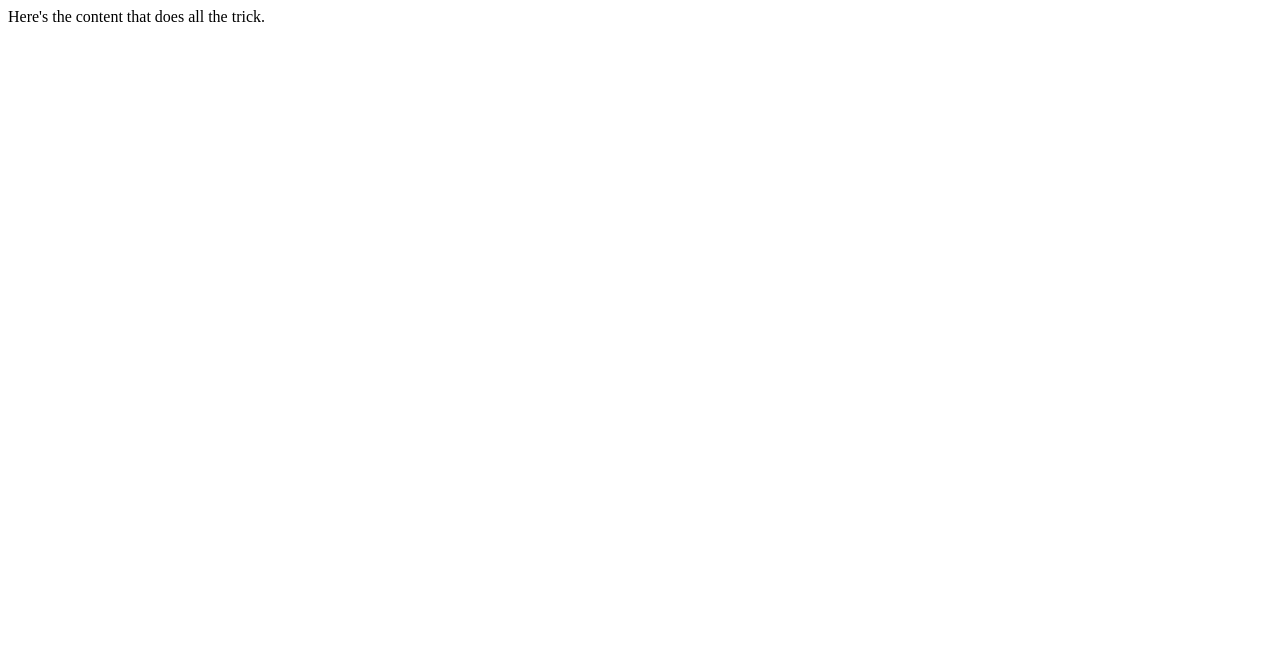
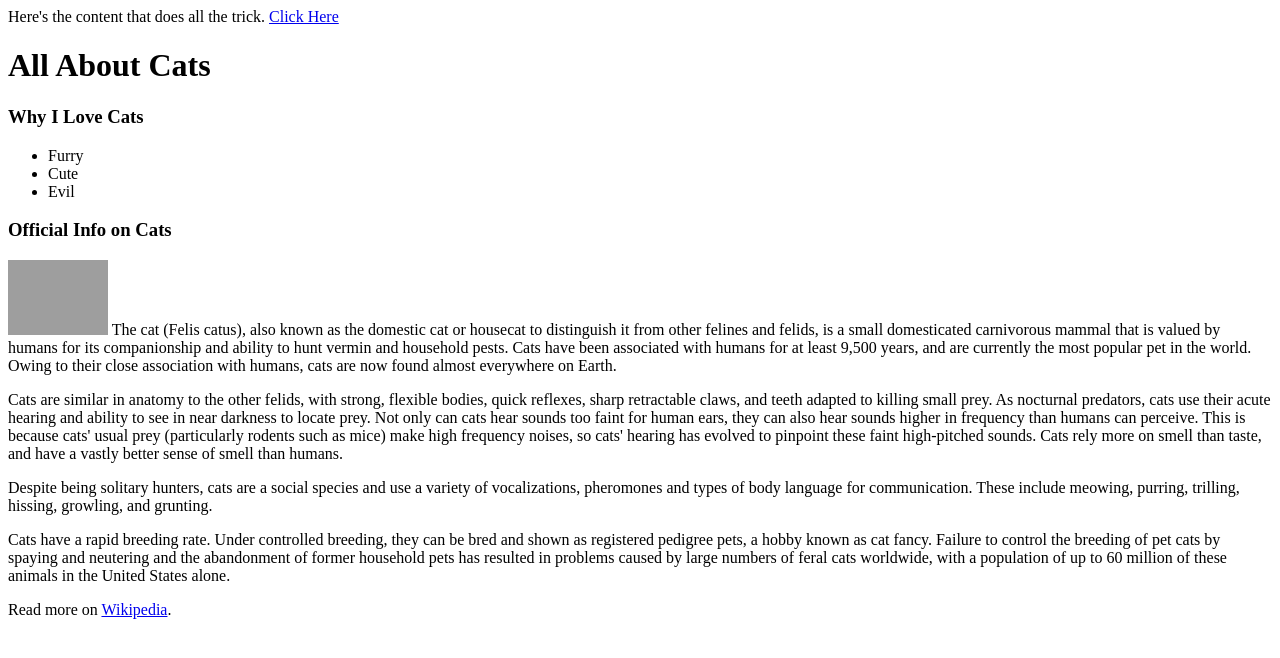
Before and after one commit to beyhka/first_source, a plain HTML site: page index.html in a window 1280 px wide. Drawn offline with Linux system fonts and the light colour scheme; grey boxes are pictures that could not be loaded.

Commit message:
Add files via upload

```diff
--- a/index.html
+++ b/index.html
@@ -6,5 +6,35 @@
   </header>
   <body>
     Here's the content that does all the trick.
+
+    <a href="index_contact.html">
+      Click Here
+    </a>
+
+<head>
+    <title>CSS grouping elements</title>
+    <meta charset="utf-8">
+</head>
+<body>
+
+    <h1>All About Cats</h1>
+
+    <h3>Why I Love Cats</h3>
+    <ul>
+        <li>Furry
+        <li>Cute
+        <li>Evil
+    </ul>
+
+    <h3>Official Info on Cats</h3>
+    <p><img src="https://www.kasandbox.org/programming-images/animals/cat.png" width="100"> The cat (Felis catus), also known as the domestic cat or housecat to distinguish it from other felines and felids, is a small domesticated carnivorous mammal that is valued by humans for its companionship and ability to hunt vermin and household pests. Cats have been associated with humans for at least 9,500 years, and are currently the most popular pet in the world. Owing to their close association with humans, cats are now found almost everywhere on Earth.</p>
+    <p>Cats are similar in anatomy to the other felids, with strong, flexible bodies, quick reflexes, sharp retractable claws, and teeth adapted to killing small prey. As nocturnal predators, cats use their acute hearing and ability to see in near darkness to locate prey. Not only can cats hear sounds too faint for human ears, they can also hear sounds higher in frequency than humans can perceive. This is because cats' usual prey (particularly rodents such as mice) make high frequency noises, so cats' hearing has evolved to pinpoint these faint high-pitched sounds. Cats rely more on smell than taste, and have a vastly better sense of smell than humans.</p>
+    <p>Despite being solitary hunters, cats are a social species and use a variety of vocalizations, pheromones and types of body language for communication. These include meowing, purring, trilling, hissing, growling, and grunting.</p>
+    <p>Cats have a rapid breeding rate. Under controlled breeding, they can be bred and shown as registered pedigree pets, a hobby known as cat fancy. Failure to control the breeding of pet cats by spaying and neutering and the abandonment of former household pets has resulted in problems caused by large numbers of feral cats worldwide, with a population of up to 60 million of these animals in the United States alone.</p>
+
+    Read more on <a href="http://en.wikipedia.org/wiki/Cat">Wikipedia</a>.
+
+</body>
+</html>
   </body>
 </html>
```
